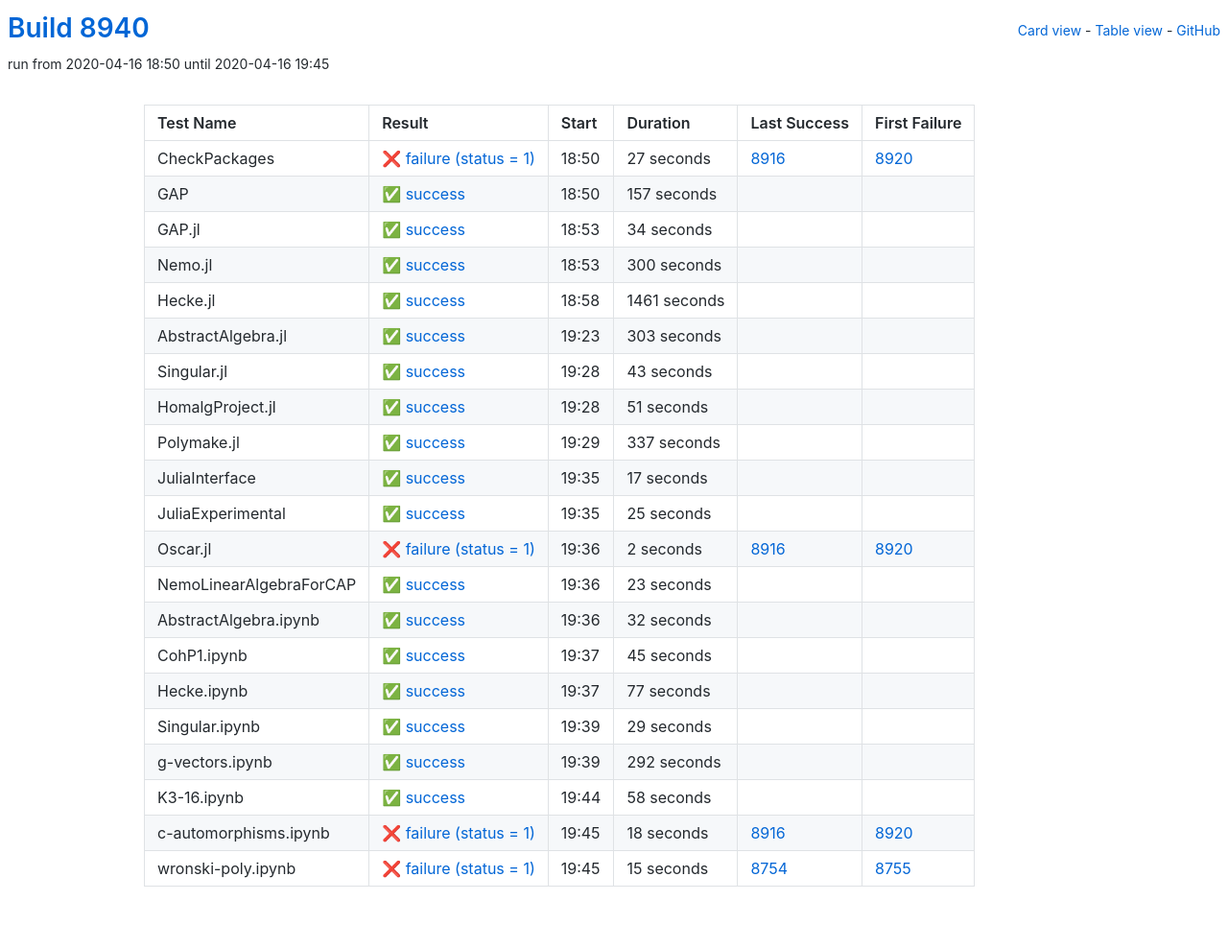
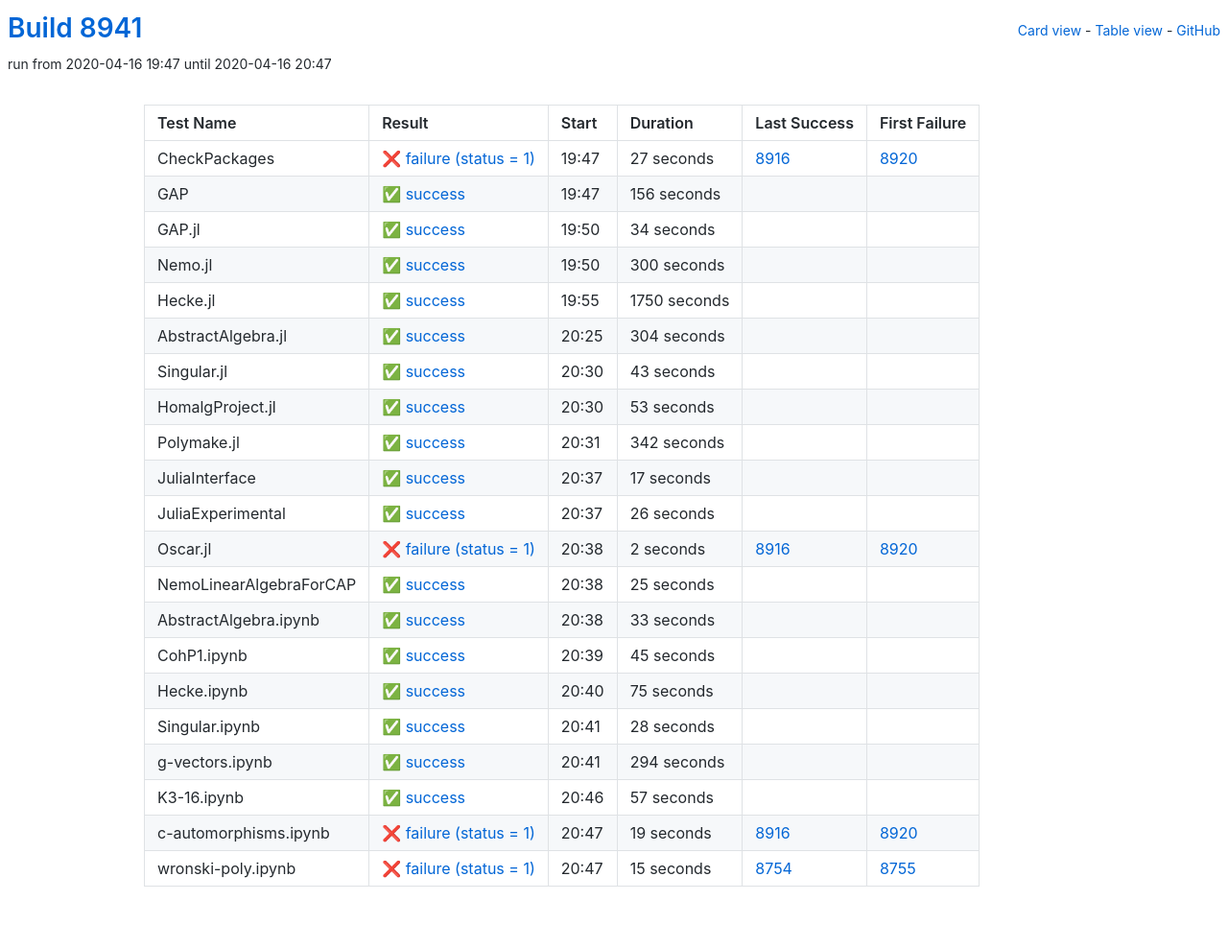
Before and after one commit to oscar-system/oscar-ci-status, a Jekyll site: the page built from table.html, in a window 1280 px wide. Shown: the whole page at 96% size. Built offline with Jekyll 4.4.1, drawn with Linux system fonts in a browser that asks for light colours.

Commit message:
Build 8941

```diff
--- a/_data/ci.yml
+++ b/_data/ci.yml
@@ -1,5 +1,5 @@
-build: 8940
-build_url: https://oscarci.mathematik.uni-kl.de/job/oscar/8940/
+build: 8941
+build_url: https://oscarci.mathematik.uni-kl.de/job/oscar/8941/
 job: oscar
 tests:
 - duration: 27
@@ -8,20 +8,20 @@
   first_failure_url: https://oscarci.mathematik.uni-kl.de/job/oscar/8920/
   last_success: 8916
   last_success_url: https://oscarci.mathematik.uni-kl.de/job/oscar/8916/
-  log: https://oscarci.mathematik.uni-kl.de/job/oscar/8940/artifact/logs/build-8940/CheckPackages.log
+  log: https://oscarci.mathematik.uni-kl.de/job/oscar/8941/artifact/logs/build-8941/CheckPackages.log
   name: CheckPackages
-  start: 2020-04-16 18:50
+  start: 2020-04-16 19:47
   status: failure
   success: false
-- duration: 157
+- duration: 156
   exitcode: 0
   first_failure: false
   first_failure_url: null
   last_success: false
   last_success_url: null
-  log: https://oscarci.mathematik.uni-kl.de/job/oscar/8940/artifact/logs/build-8940/GAP.log
+  log: https://oscarci.mathematik.uni-kl.de/job/oscar/8941/artifact/logs/build-8941/GAP.log
   name: GAP
-  start: 2020-04-16 18:50
+  start: 2020-04-16 19:47
   status: success
   success: true
 - duration: 34
@@ -30,9 +30,9 @@
   first_failure_url: null
   last_success: false
   last_success_url: null
-  log: https://oscarci.mathematik.uni-kl.de/job/oscar/8940/artifact/logs/build-8940/GAP.jl.log
+  log: https://oscarci.mathematik.uni-kl.de/job/oscar/8941/artifact/logs/build-8941/GAP.jl.log
   name: GAP.jl
-  start: 2020-04-16 18:53
+  start: 2020-04-16 19:50
   status: success
   success: true
 - duration: 300
@@ -41,31 +41,31 @@
   first_failure_url: null
   last_success: false
   last_success_url: null
-  log: https://oscarci.mathematik.uni-kl.de/job/oscar/8940/artifact/logs/build-8940/Nemo.jl.log
+  log: https://oscarci.mathematik.uni-kl.de/job/oscar/8941/artifact/logs/build-8941/Nemo.jl.log
   name: Nemo.jl
-  start: 2020-04-16 18:53
+  start: 2020-04-16 19:50
   status: success
   success: true
-- duration: 1461
+- duration: 1750
   exitcode: 0
   first_failure: false
   first_failure_url: null
   last_success: false
   last_success_url: null
-  log: https://oscarci.mathematik.uni-kl.de/job/oscar/8940/artifact/logs/build-8940/Hecke.jl.log
+  log: https://oscarci.mathematik.uni-kl.de/job/oscar/8941/artifact/logs/build-8941/Hecke.jl.log
   name: Hecke.jl
-  start: 2020-04-16 18:58
+  start: 2020-04-16 19:55
   status: success
   success: true
-- duration: 303
+- duration: 304
   exitcode: 0
   first_failure: false
   first_failure_url: null
   last_success: false
   last_success_url: null
-  log: https://oscarci.mathematik.uni-kl.de/job/oscar/8940/artifact/logs/build-8940/AbstractAlgebra.jl.log
+  log: https://oscarci.mathematik.uni-kl.de/job/oscar/8941/artifact/logs/build-8941/AbstractAlgebra.jl.log
   name: AbstractAlgebra.jl
-  start: 2020-04-16 19:23
+  start: 2020-04-16 20:25
   status: success
   success: true
 - duration: 43
@@ -74,31 +74,31 @@
   first_failure_url: null
   last_success: false
   last_success_url: null
-  log: https://oscarci.mathematik.uni-kl.de/job/oscar/8940/artifact/logs/build-8940/Singular.jl.log
+  log: https://oscarci.mathematik.uni-kl.de/job/oscar/8941/artifact/logs/build-8941/Singular.jl.log
   name: Singular.jl
-  start: 2020-04-16 19:28
+  start: 2020-04-16 20:30
   status: success
   success: true
-- duration: 51
+- duration: 53
   exitcode: 0
   first_failure: false
   first_failure_url: null
   last_success: false
   last_success_url: null
-  log: https://oscarci.mathematik.uni-kl.de/job/oscar/8940/artifact/logs/build-8940/HomalgProject.jl.log
+  log: https://oscarci.mathematik.uni-kl.de/job/oscar/8941/artifact/logs/build-8941/HomalgProject.jl.log
   name: HomalgProject.jl
-  start: 2020-04-16 19:28
+  start: 2020-04-16 20:30
   status: success
   success: true
-- duration: 337
+- duration: 342
   exitcode: 0
   first_failure: false
   first_failure_url: null
   last_success: false
   last_success_url: null
-  log: https://oscarci.mathematik.uni-kl.de/job/oscar/8940/artifact/logs/build-8940/Polymake.jl.log
+  log: https://oscarci.mathematik.uni-kl.de/job/oscar/8941/artifact/logs/build-8941/Polymake.jl.log
   name: Polymake.jl
-  start: 2020-04-16 19:29
+  start: 2020-04-16 20:31
   status: success
   success: true
 - duration: 17
@@ -107,20 +107,20 @@
   first_failure_url: null
   last_success: false
   last_success_url: null
-  log: https://oscarci.mathematik.uni-kl.de/job/oscar/8940/artifact/logs/build-8940/JuliaInterface.log
+  log: https://oscarci.mathematik.uni-kl.de/job/oscar/8941/artifact/logs/build-8941/JuliaInterface.log
   name: JuliaInterface
-  start: 2020-04-16 19:35
+  start: 2020-04-16 20:37
   status: success
   success: true
-- duration: 25
+- duration: 26
   exitcode: 0
   first_failure: false
   first_failure_url: null
   last_success: false
   last_success_url: null
-  log: https://oscarci.mathematik.uni-kl.de/job/oscar/8940/artifact/logs/build-8940/JuliaExperimental.log
+  log: https://oscarci.mathematik.uni-kl.de/job/oscar/8941/artifact/logs/build-8941/JuliaExperimental.log
   name: JuliaExperimental
-  start: 2020-04-16 19:35
+  start: 2020-04-16 20:37
   status: success
   success: true
 - duration: 2
@@ -129,31 +129,31 @@
   first_failure_url: https://oscarci.mathematik.uni-kl.de/job/oscar/8920/
   last_success: 8916
   last_success_url: https://oscarci.mathematik.uni-kl.de/job/oscar/8916/
-  log: https://oscarci.mathematik.uni-kl.de/job/oscar/8940/artifact/logs/build-8940/Oscar.jl.log
+  log: https://oscarci.mathematik.uni-kl.de/job/oscar/8941/artifact/logs/build-8941/Oscar.jl.log
   name: Oscar.jl
-  start: 2020-04-16 19:36
+  start: 2020-04-16 20:38
   status: failure
   success: false
-- duration: 23
+- duration: 25
   exitcode: 0
   first_failure: false
   first_failure_url: null
   last_success: false
   last_success_url: null
-  log: https://oscarci.mathematik.uni-kl.de/job/oscar/8940/artifact/logs/build-8940/NemoLinearAlgebraForCAP.log
+  log: https://oscarci.mathematik.uni-kl.de/job/oscar/8941/artifact/logs/build-8941/NemoLinearAlgebraForCAP.log
   name: NemoLinearAlgebraForCAP
-  start: 2020-04-16 19:36
+  start: 2020-04-16 20:38
   status: success
   success: true
-- duration: 32
+- duration: 33
   exitcode: 0
   first_failure: false
   first_failure_url: null
   last_success: false
   last_success_url: null
-  log: https://oscarci.mathematik.uni-kl.de/job/oscar/8940/artifact/logs/build-8940/AbstractAlgebra.ipynb.log
+  log: https://oscarci.mathematik.uni-kl.de/job/oscar/8941/artifact/logs/build-8941/AbstractAlgebra.ipynb.log
   name: AbstractAlgebra.ipynb
-  start: 2020-04-16 19:36
+  start: 2020-04-16 20:38
   status: success
   success: true
 - duration: 45
@@ -162,64 +162,64 @@
   first_failure_url: null
   last_success: false
   last_success_url: null
-  log: https://oscarci.mathematik.uni-kl.de/job/oscar/8940/artifact/logs/build-8940/CohP1.ipynb.log
+  log: https://oscarci.mathematik.uni-kl.de/job/oscar/8941/artifact/logs/build-8941/CohP1.ipynb.log
   name: CohP1.ipynb
-  start: 2020-04-16 19:37
+  start: 2020-04-16 20:39
   status: success
   success: true
-- duration: 77
+- duration: 75
   exitcode: 0
   first_failure: false
   first_failure_url: null
   last_success: false
   last_success_url: null
-  log: https://oscarci.mathematik.uni-kl.de/job/oscar/8940/artifact/logs/build-8940/Hecke.ipynb.log
+  log: https://oscarci.mathematik.uni-kl.de/job/oscar/8941/artifact/logs/build-8941/Hecke.ipynb.log
   name: Hecke.ipynb
-  start: 2020-04-16 19:37
+  start: 2020-04-16 20:40
   status: success
   success: true
-- duration: 29
+- duration: 28
   exitcode: 0
   first_failure: false
   first_failure_url: null
   last_success: false
   last_success_url: null
-  log: https://oscarci.mathematik.uni-kl.de/job/oscar/8940/artifact/logs/build-8940/Singular.ipynb.log
+  log: https://oscarci.mathematik.uni-kl.de/job/oscar/8941/artifact/logs/build-8941/Singular.ipynb.log
   name: Singular.ipynb
-  start: 2020-04-16 19:39
+  start: 2020-04-16 20:41
   status: success
   success: true
-- duration: 292
+- duration: 294
   exitcode: 0
   first_failure: false
   first_failure_url: null
   last_success: false
   last_success_url: null
-  log: https://oscarci.mathematik.uni-kl.de/job/oscar/8940/artifact/logs/build-8940/g-vectors.ipynb.log
+  log: https://oscarci.mathematik.uni-kl.de/job/oscar/8941/artifact/logs/build-8941/g-vectors.ipynb.log
   name: g-vectors.ipynb
-  start: 2020-04-16 19:39
+  start: 2020-04-16 20:41
   status: success
   success: true
-- duration: 58
+- duration: 57
   exitcode: 0
   first_failure: false
   first_failure_url: null
   last_success: false
   last_success_url: null
-  log: https://oscarci.mathematik.uni-kl.de/job/oscar/8940/artifact/logs/build-8940/K3-16.ipynb.log
+  log: https://oscarci.mathematik.uni-kl.de/job/oscar/8941/artifact/logs/build-8941/K3-16.ipynb.log
   name: K3-16.ipynb
-  start: 2020-04-16 19:44
+  start: 2020-04-16 20:46
   status: success
   success: true
-- duration: 18
+- duration: 19
   exitcode: 1
   first_failure: 8920
   first_failure_url: https://oscarci.mathematik.uni-kl.de/job/oscar/8920/
   last_success: 8916
   last_success_url: https://oscarci.mathematik.uni-kl.de/job/oscar/8916/
-  log: https://oscarci.mathematik.uni-kl.de/job/oscar/8940/artifact/logs/build-8940/c-automorphisms.ipynb.log
+  log: https://oscarci.mathematik.uni-kl.de/job/oscar/8941/artifact/logs/build-8941/c-automorphisms.ipynb.log
   name: c-automorphisms.ipynb
-  start: 2020-04-16 19:45
+  start: 2020-04-16 20:47
   status: failure
   success: false
 - duration: 15
@@ -228,8 +228,8 @@
   first_failure_url: https://oscarci.mathematik.uni-kl.de/job/oscar/8755/
   last_success: 8754
   last_success_url: https://oscarci.mathematik.uni-kl.de/job/oscar/8754/
-  log: https://oscarci.mathematik.uni-kl.de/job/oscar/8940/artifact/logs/build-8940/wronski-poly.ipynb.log
+  log: https://oscarci.mathematik.uni-kl.de/job/oscar/8941/artifact/logs/build-8941/wronski-poly.ipynb.log
   name: wronski-poly.ipynb
-  start: 2020-04-16 19:45
+  start: 2020-04-16 20:47
   status: failure
   success: false
```
Also changed, not shown: README.md.
